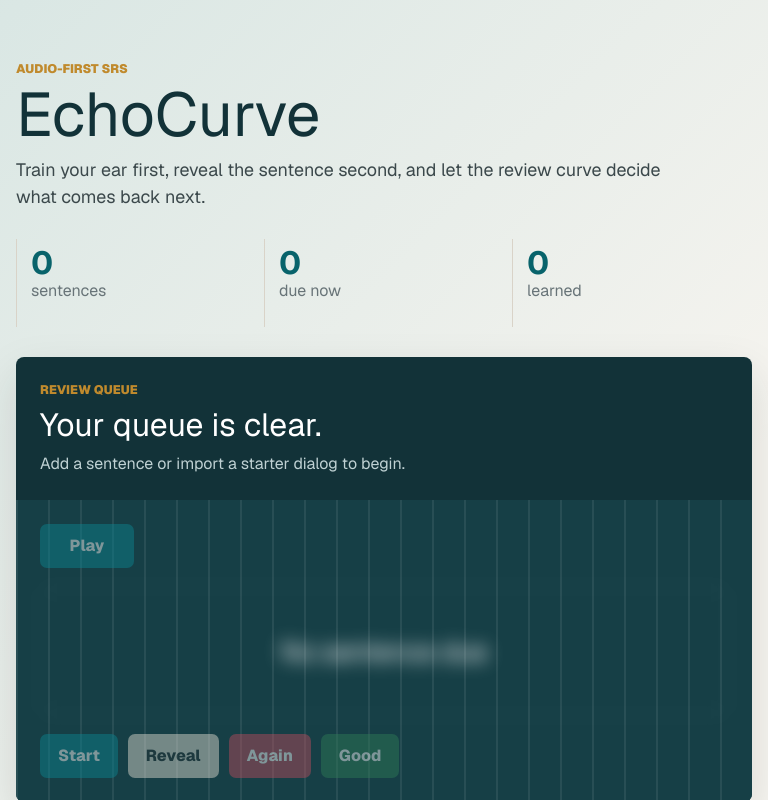
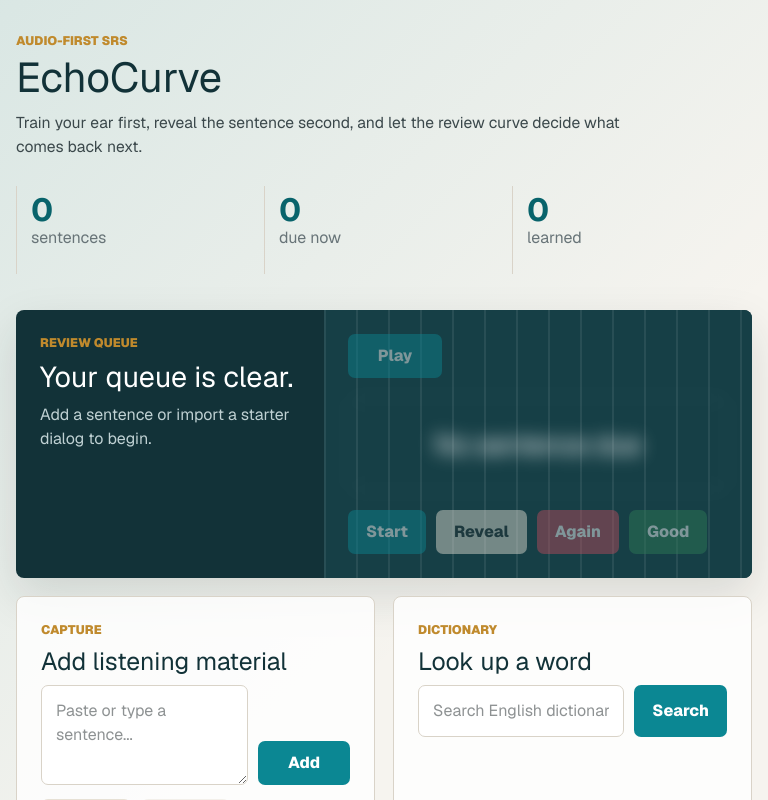
Before and after one commit to clanceyz/EchoCurve, a Next.js app: page / in a window 768 px wide. Shown: the top 800 px of the page. Built offline with nearby package versions, Linux system fonts and the light colour scheme.

Commit message:
Keep study tools in first viewport

```diff
--- a/app/globals.css
+++ b/app/globals.css
@@ -97,7 +97,7 @@ button.compact {
 .shell {
   width: min(1180px, calc(100% - 32px));
   margin: 0 auto;
-  padding: 32px 0 56px;
+  padding: 18px 0 56px;
 }
 
 .topbar {
@@ -105,7 +105,7 @@ button.compact {
   grid-template-columns: minmax(0, 1fr) auto;
   gap: 28px;
   align-items: end;
-  padding: 28px 0 30px;
+  padding: 14px 0 18px;
 }
 
 .eyebrow,
@@ -127,7 +127,7 @@ p {
 
 h1 {
   color: var(--panel-strong);
-  font-size: clamp(3.2rem, 8vw, 7.5rem);
+  font-size: clamp(2.6rem, 5vw, 4.8rem);
   line-height: 0.88;
   margin-bottom: 16px;
 }
@@ -147,7 +147,7 @@ h3 {
 
 .lede {
   color: #3b484b;
-  font-size: 1.12rem;
+  font-size: 0.98rem;
   max-width: 650px;
 }
 
@@ -178,8 +178,8 @@ h3 {
 
 .review-band {
   display: grid;
-  grid-template-columns: 0.72fr 1fr;
-  min-height: 310px;
+  grid-template-columns: 1fr;
+  min-height: 0;
   overflow: hidden;
   border-radius: 8px;
   background: var(--panel-strong);
@@ -187,13 +187,13 @@ h3 {
 }
 
 .review-copy {
-  padding: 34px;
+  padding: 24px;
   color: #d7e4e5;
 }
 
 .review-copy h2 {
   color: white;
-  font-size: clamp(2rem, 4vw, 4.4rem);
+  font-size: clamp(1.8rem, 3vw, 3.1rem);
   max-width: 410px;
 }
 
@@ -212,7 +212,7 @@ h3 {
       transparent 2px 32px
     ),
     #163f46;
-  padding: 34px;
+  padding: 24px;
 }
 
 .icon-button {
@@ -220,7 +220,7 @@ h3 {
 }
 
 .sentence {
-  min-height: 130px;
+  min-height: 96px;
   border: 1px solid rgba(255, 255, 255, 0.22);
   border-radius: 8px;
   color: white;
@@ -250,9 +250,9 @@ h3 {
   gap: 10px;
 }
 
-.workspace-grid {
+.primary-grid {
   display: grid;
-  grid-template-columns: minmax(0, 1fr) minmax(320px, 0.74fr);
+  grid-template-columns: minmax(0, 1.24fr) minmax(0, 0.88fr) minmax(0, 0.88fr);
   gap: 18px;
   margin: 18px 0;
 }
@@ -266,6 +266,7 @@ h3 {
 }
 
 .panel {
+  height: 100%;
   padding: 24px;
 }
 
@@ -287,7 +288,7 @@ input:focus {
 }
 
 textarea {
-  min-height: 126px;
+  min-height: 92px;
   resize: vertical;
 }
 
@@ -418,8 +419,7 @@ textarea {
 
 @media (max-width: 900px) {
   .topbar,
-  .review-band,
-  .workspace-grid,
+  .primary-grid,
   .dialog-grid {
     grid-template-columns: 1fr;
   }
@@ -431,6 +431,17 @@ textarea {
   .review-copy,
   .review-player {
     padding: 24px;
+  }
+}
+
+@media (min-width: 621px) and (max-width: 1100px) {
+  .primary-grid {
+    grid-template-columns: repeat(2, minmax(0, 1fr));
+  }
+
+  .review-band {
+    grid-column: 1 / -1;
+    grid-template-columns: 0.72fr 1fr;
   }
 }
 
--- a/app/page.tsx
+++ b/app/page.tsx
@@ -283,6 +283,7 @@ export default function Home() {
         </div>
       </section>
 
+      <section className="primary-grid" aria-label="Daily study workspace">
       <section className="review-band" aria-label="Review session">
         <div className="review-copy">
           <p className="section-kicker">Review queue</p>
@@ -338,7 +339,6 @@ export default function Home() {
         </div>
       </section>
 
-      <section className="workspace-grid">
         <div className="panel composer">
           <p className="section-kicker">Capture</p>
           <h2>Add listening material</h2>
```
Also changed, not shown: 1 other file (tests, documents, lock files or other folders).
